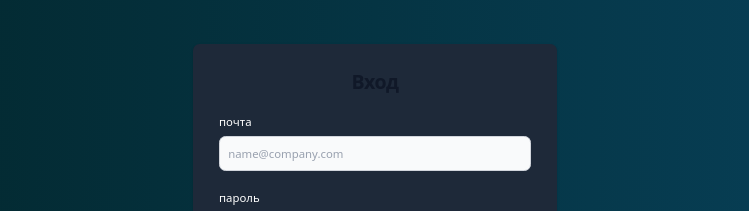
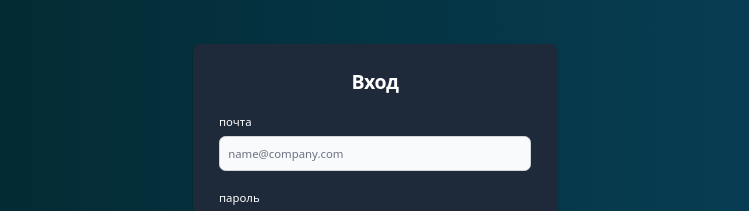
Before and after one commit to kizirgaleevmr/worktabel, a React (Vite) app: page / in a window 1280 px wide. Shown: the part 225-436 px from the top of the page, without its empty margins (265-1014 px from the left). Built offline with nearby package versions, Linux system fonts and the light colour scheme.

Commit message:
исправил  стиль на странице login

```diff
--- a/src/components/Auth/Login.jsx
+++ b/src/components/Auth/Login.jsx
@@ -35,7 +35,7 @@
             <div className="flex flex-col items-center justify-center px-6 py-8 mx-auto md:h-screen lg:py-0">
                 <div className="w-full rounded-lg shadow dark:border md:mt-0 sm:max-w-md xl:p-0 dark:bg-gray-800 dark:border-gray-700 bg-gray-800 border-gray-700">
                     <div className="p-6 space-y-4 md:space-y-6 sm:p-8">
-                        <h1 className="text-xl font-bold leading-tight tracking-tight text-gray-900 md:text-2xl dark:text-white">
+                        <h1 className="text-xl font-bold leading-tight tracking-tight md:text-2xl dark:text-white text-white">
                             Вход
                         </h1>
                         <form
@@ -55,7 +55,7 @@
                                     name="email"
                                     id="email"
                                     onChange={(e) => setEmail(e.target.value)}
-                                    className="bg-gray-50 border border-gray-300 text-gray-900 text-sm rounded-lg focus:ring-primary-600 focus:border-primary-600 block w-full p-2.5 dark:bg-gray-700 dark:border-gray-600 dark:placeholder-gray-400 placeholder-gray-400 dark:text-white dark:focus:ring-blue-500 dark:focus:border-blue-500"
+                                    className="bg-gray-50 border border-gray-300 text-gray-900 text-sm rounded-lg focus:ring-primary-600 focus:border-primary-600 block w-full p-2.5 dark:bg-gray-700 dark:border-gray-600 dark:placeholder-gray-500 placeholder-gray-500 dark:text-white dark:focus:ring-blue-500 dark:focus:border-blue-500"
                                     placeholder="name@company.com"
                                     required=""
                                 />
```
